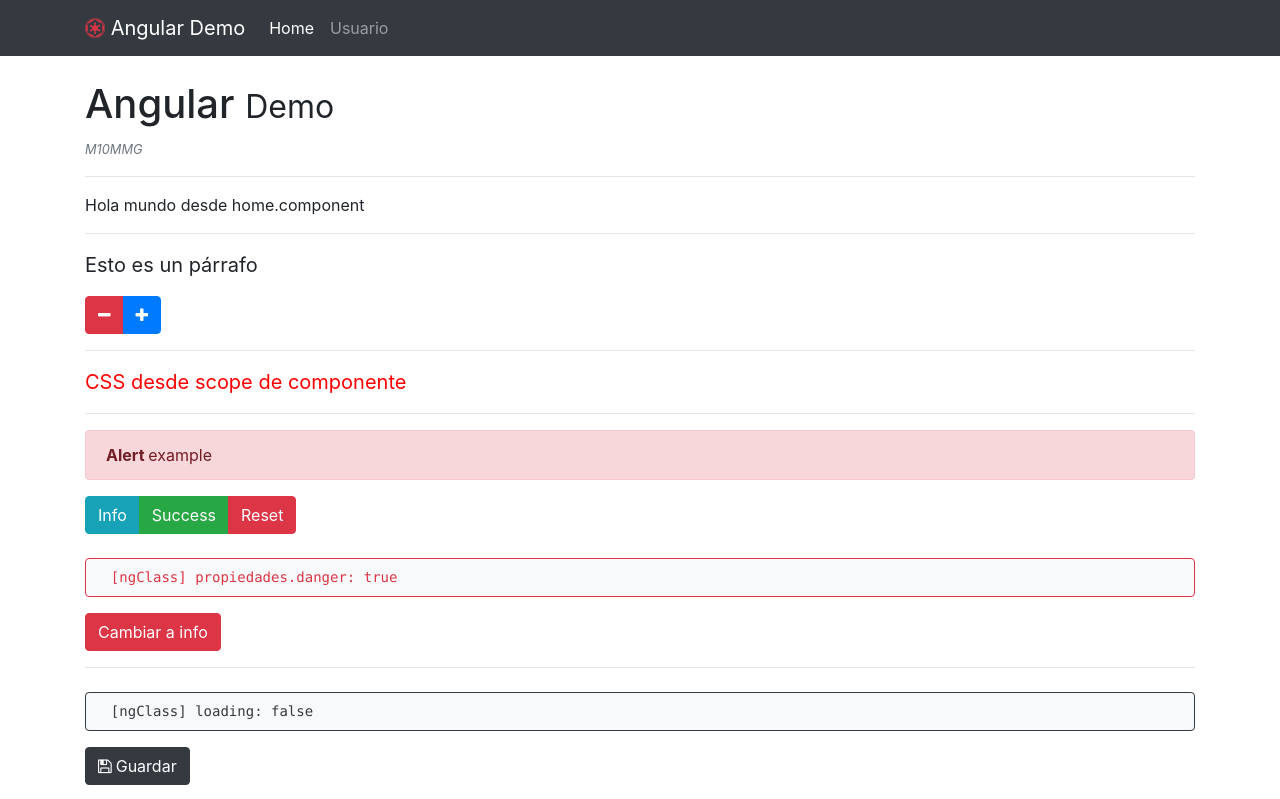
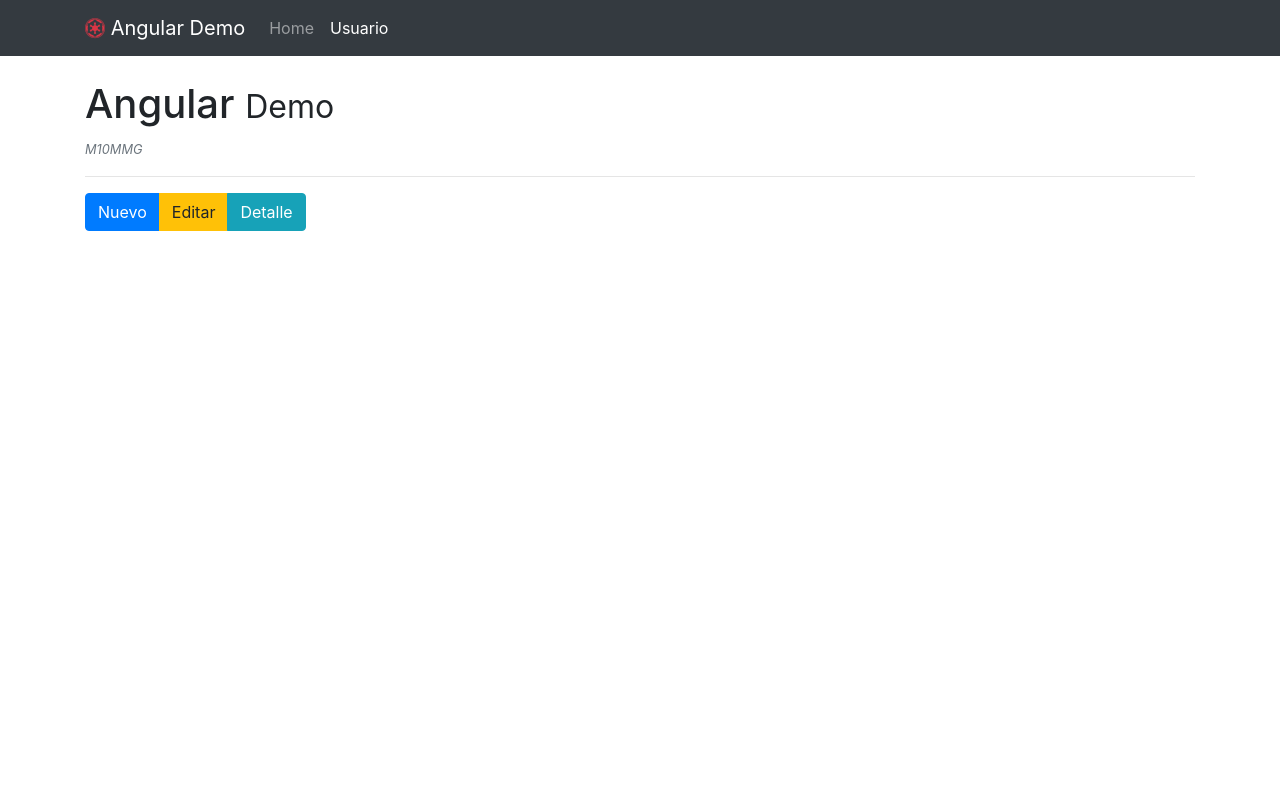
Before and after one commit to Yanioconjota/miscellaneous, an Angular app: page /usuario/10 in a window 1280 px wide. Before the commit this address led to /home. Shown: the top 799 px of the page. Built offline with nearby package versions, Linux system fonts and the light colour scheme.

Commit message:
Separando rutas hijas en archivo

```diff
--- a/src/app/components/navbar/navbar.component.html
+++ b/src/app/components/navbar/navbar.component.html
@@ -13,7 +13,7 @@
           <a class="nav-link" href="javascript:void(0)" [routerLink]="['home']">Home</a>
         </li>
         <li class="nav-item" routerLinkActive="active">
-          <a class="nav-link" href="javascript:void(0)" [routerLink]="['usuario']">Usuario</a>
+          <a class="nav-link" href="javascript:void(0)" [routerLink]="['usuario', 10]">Usuario</a>
         </li>
       </ul>
     </div>
--- a/src/app/components/usuario/usuario.component.html
+++ b/src/app/components/usuario/usuario.component.html
@@ -1 +1,17 @@
-<p>usuario works!</p>
+<div class="row">
+  <div class="col-12">
+    <div class="btn-group">
+      <button type="button" class="btn btn-primary"
+      routerLinkActive="active"
+      [routerLink]="['nuevo']">Nuevo</button>
+      <button type="button" class="btn btn-warning"
+      routerLinkActive="active"
+      [routerLink]="['editar']">Editar</button>
+      <button type="button" class="btn btn-info"
+      routerLinkActive="active"
+      [routerLink]="['detalle']">Detalle</button>
+    </div>
+  </div>
+</div>
+
+<router-outlet></router-outlet>
--- /dev/null
+++ b/src/app/components/usuario/usuario.routes.ts
@@ -0,0 +1,19 @@
+import { Routes, RouterModule } from '@angular/router';
+
+import { UsuarioComponent } from './usuario.component';
+import { UsuarioNuevoComponent } from './usuario-nuevo.component';
+import { UsuarioEditarComponent } from './usuario-editar.component';
+import { UsuarioDetalleComponent } from './usuario-detalle.component';
+
+export const USUARIO_ROUTES: Routes = [
+  {
+    path: 'usuario/:id',
+    component: UsuarioComponent,
+    children: [
+      { path: 'nuevo', component: UsuarioNuevoComponent },
+      { path: 'editar', component: UsuarioEditarComponent },
+      { path: 'detalle', component: UsuarioDetalleComponent },
+      { path: '**', pathMatch: 'full', redirectTo: 'nuevo' }
+    ]
+  }
+];
```
Also changed, not shown: src/app/app-routing.module.ts (+6 -1 lines).
